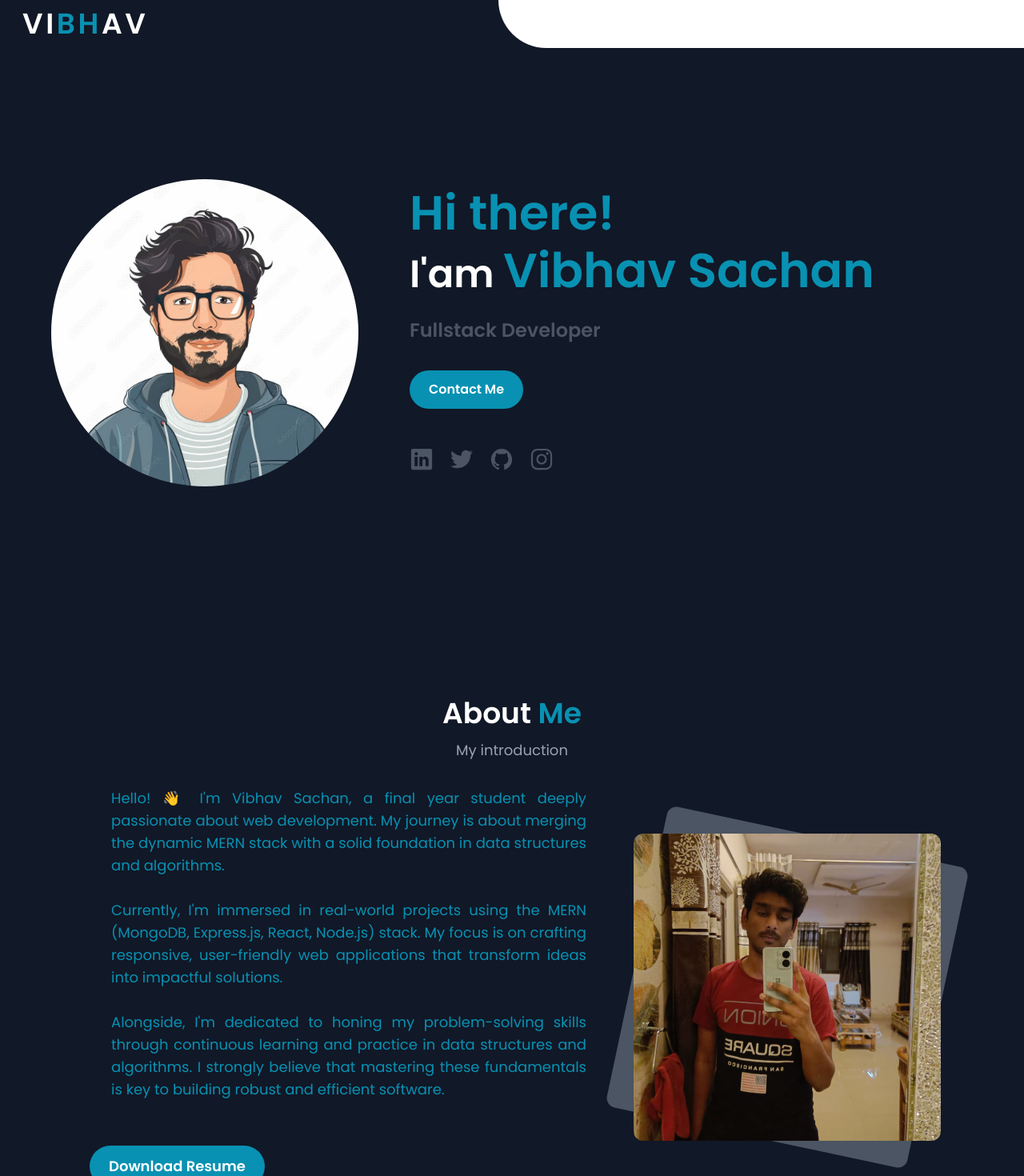
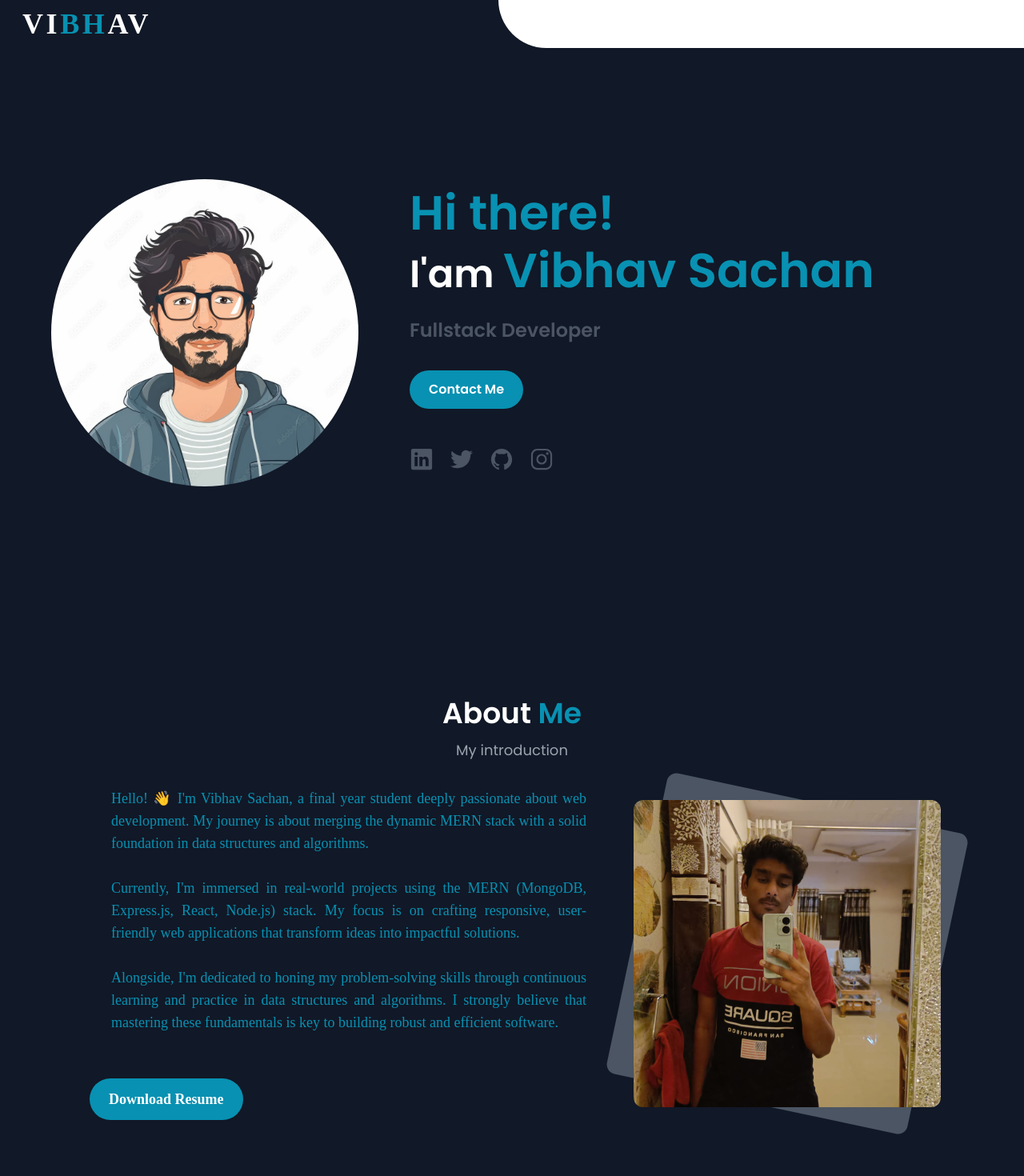
Before and after one commit to VibhavSachan46/react_portfolio-main, a React (Vite) app: page / in a window 1280 px wide. Shown: the top 1470 px of the page at 80% size. Built offline with nearby package versions, Linux system fonts and the light colour scheme.

Commit message:
responsive font adjustment

```diff
--- a/src/components/About.jsx
+++ b/src/components/About.jsx
@@ -10,7 +10,7 @@ const About = () => {
         </h3>
         <p className="text-gray-400 my-3 text-lg">My introduction</p>
         <div className="flex md:flex-row flex-col-reverse items-center md:gap-6 gap-12 px-10 max-w-6xl mx-auto">
-          <div className="p-2 text-lg">
+          <div className="p-2 text-lg lg:font-Heading">
             <div className="text-gray-300 my-3">
 
               <p className="text-justify leading-7 w-11/12 mx-auto text-cyan-600">
--- a/src/components/Navbar.jsx
+++ b/src/components/Navbar.jsx
@@ -24,7 +24,7 @@ const Navbar = () => {
       <div className="flex items-center justify-between">
         <div className="mx-7">
           <a href="/">
-            <h4 className="text-4xl uppercase font-bold tracking-widest">
+            <h4 className="text-4xl uppercase font-bold lg:font-Heading tracking-widest">
               Vi<span className="text-cyan-600">bh</span>av
             </h4>
           </a>
--- a/src/components/Project.jsx
+++ b/src/components/Project.jsx
@@ -77,7 +77,7 @@ const Project = () => {
             <div key={i} className="flex flex-col bg-slate-700 p-4 rounded-xl justify-center items-center">
               <h3 className="text-3xl font-Heading my-4 ">{project_info.name}</h3>
               <img src={project_info.img} alt="" className="rounded-lg w-full" />
-              <p className="p-2 font-Heading">{project_info.tech}</p>
+              <p className="p-2 lg:font-Heading">{project_info.tech}</p>
 
               <div className="flex gap-3 mt-4">
                 <a
--- a/src/components/Skills.jsx
+++ b/src/components/Skills.jsx
@@ -88,7 +88,7 @@ const Skills = () => {
 
 
               </div>
-              <p className="text-xl mt-3 font-Madimi">{skill.name}</p>
+              <p className="text-xl mt-3 lg:font-Madimi">{skill.name}</p>
             </div>
           ))}
         </div>
```
